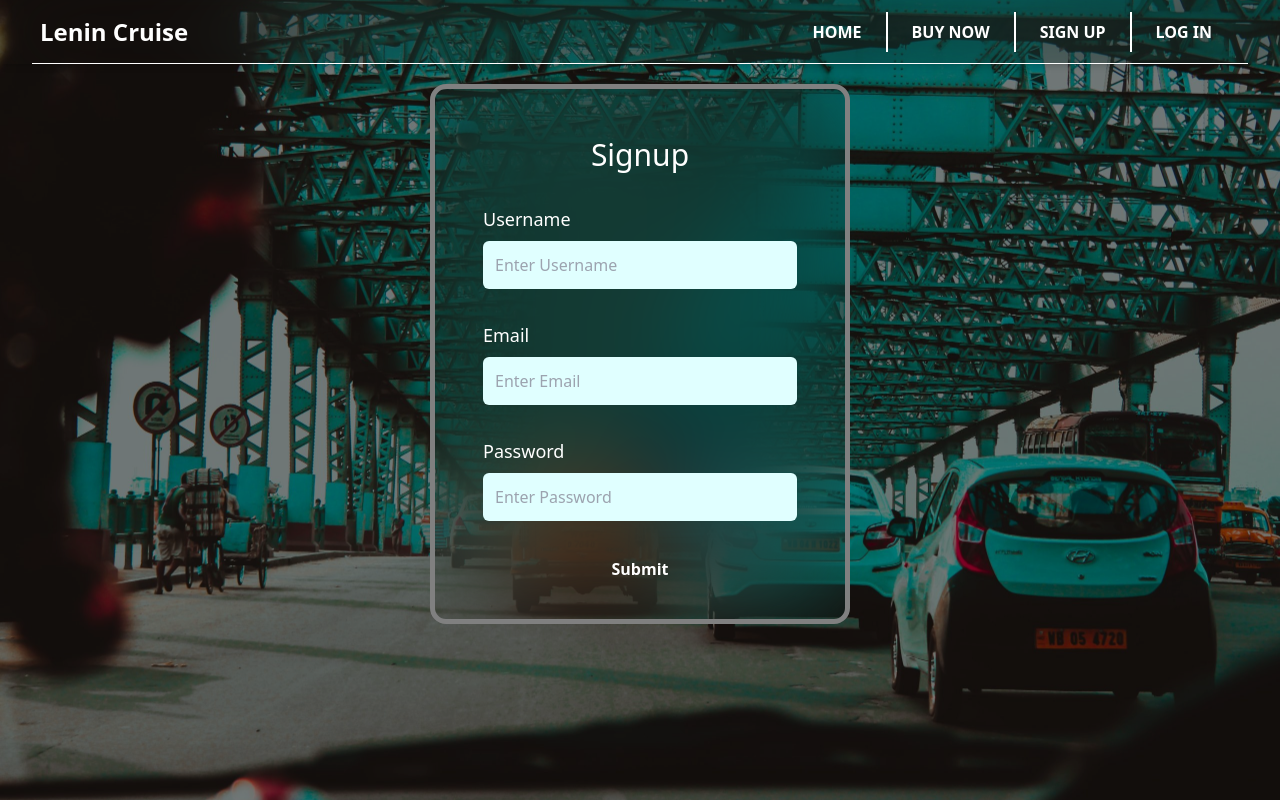
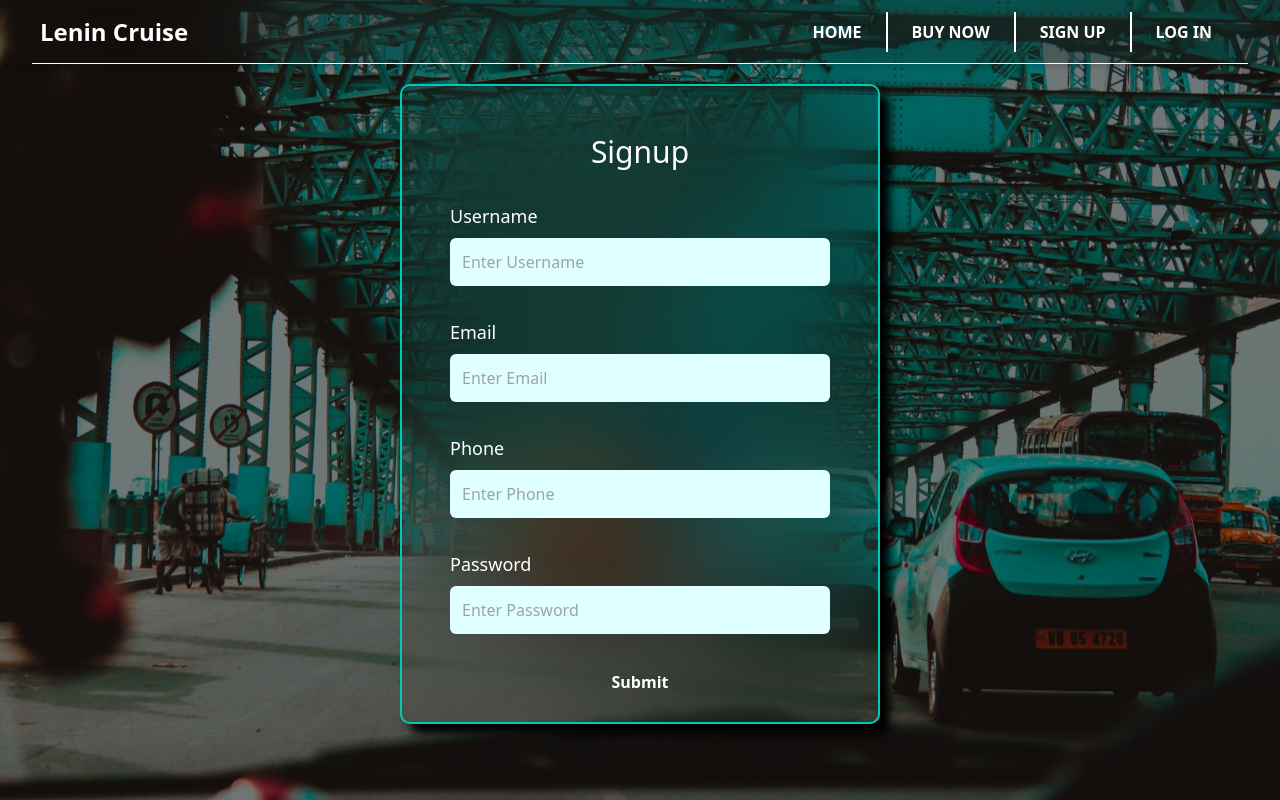
Before and after one commit to theprinceraj/Cruise-Booking-Website, a React (Vite) app in the folder frontend/: page /signup in a window 1280 px wide. Built offline with nearby package versions, Linux system fonts and the light colour scheme.

Commit message:
Content Changes (#6)
* consoling username email password in frontend

* update_profile_page

* update profile page and UI changes

* update

```diff
--- /dev/null
+++ b/frontend/src/components/DashBoard.jsx
@@ -0,0 +1,33 @@
+import React from 'react'
+import Navbar from './Navbar';
+
+function DashBoard() {
+  return (
+    <>
+    <div>
+        <Navbar/>
+        </div>
+
+        <div className="flex items-center justify-center " style={{marginTop:"60px"}}>
+            <div className="flex container container-bordershadow w-[65%] h-[80vh] items-center" style={{justifyContent:"space-between"}}>
+
+
+                <div className=' second-container w-[30%] h-[78vh]' style={{marginInlineStart:"1%",color:"white", fontSize:"20px"}}>
+                    <div style={{margin:"10px"}}>
+                        Profile
+                    </div>
+
+                </div>
+                <div className=' second-container w-[66%] h-[78vh]' style={{marginInlineEnd:"1%",color:"white", fontSize:"20px"}}>
+
+                </div>
+
+            </div>
+
+        </div>
+
+    </>
+  )
+}
+
+export default DashBoard;
--- a/frontend/src/components/ImageCard.jsx
+++ b/frontend/src/components/ImageCard.jsx
@@ -1,7 +1,7 @@
 export default function ImageCard({ imageUrl, category, customText, author }) {
     return (
         <div
-            className="relative !bg-white rounded-xl overflow-hidden w-80 m-3 shadow-lg transition-transform transform hover:scale-105"
+            className="relative !bg-white rounded-xl overflow-hidden w-80 m-3 shadow-lg transition-transform transform hover:scale-105 container-bordershadow"
             style={{ backgroundColor: "white" }}>
             <div className="bg-cover bg-center h-52" style={{ backgroundImage: `url('${imageUrl}')` }}></div>
             <a
--- a/frontend/src/components/Login.jsx
+++ b/frontend/src/components/Login.jsx
@@ -16,9 +16,14 @@ export default function Login(){
         });
     }
 
-    const handleLogin = async (e) => {
+    const handleLogin = (e) => {
         e.preventDefault();
+        const userObject={
+            email : e.target[0].value,
+            password : e.target[1].value,
+        }
 
+        console.log(userObject);
 
     };
     return (
@@ -26,8 +31,8 @@ export default function Login(){
             {/* form changes -> relative removed, height changed(480px), border border-white/10 removed, shadow-xl removed, bg-white/10 removed */}
             <form
                 onSubmit={handleLogin}
-                className=" w-[420px] h-[440px]  backdrop-blur-dk rounded-2xl p-12"
-                style={{ border: "5px solid grey" }}>
+                className=" w-[420px] h-[440px]  backdrop-blur-dk rounded-2xl p-12 container-bordershadow"
+                >
                 <h3
                     className="text-3xl font-medium text-white text-center"
                     style={{
--- a/frontend/src/components/Navbar.jsx
+++ b/frontend/src/components/Navbar.jsx
@@ -3,13 +3,15 @@ import buyLogo from "/buyLogo.svg";
 import homeLogo from "/homeLogo.svg";
 export default function Navbar() {
     return (
-        <>(
+        <>
             <nav
                 className="bg-black/80 backdrop-blur-dk fixed w-full z-10 top-0 left-0 shadow-md"
                 style={{ color: "white" }}>
                 <div className="max-w-7xl mx-auto px-4 sm:px-6 lg:px-8">
                     <div className="flex items-center justify-between h-16 border-b border-gray-700">
-                        <div className="w-40 m-2 font-bold text-2xl">Lenin Cruise</div>
+                        <div className="w-40 m-2 font-bold text-2xl">
+                            <Link to="/">Lenin Cruise</Link>
+                        </div>
                         <div className="flex items-center m-3">
                             <Link
                                 to="/"
@@ -35,7 +37,7 @@ export default function Navbar() {
                     </div>
                 </div>
             </nav>
-            );
+            ;
         </>
     );
 }
--- a/frontend/src/components/SignUp.jsx
+++ b/frontend/src/components/SignUp.jsx
@@ -4,8 +4,10 @@ export default function SignUp(){
     const initialUserValues = {
         username:"",
         email:"",
+        phone:"",
         password:"",
     };
+    const URL = "http://localhost:5173/signup";
 
     const [user, setUser] = useState(initialUserValues);
 
@@ -18,17 +20,39 @@ export default function SignUp(){
         });
     }
 
-    const handleSignup = async (e) => {
+    const handleSignup = (e) => {
         e.preventDefault();
+        const userObject={
+            username : e.target[0].value,
+            email : e.target[1].value,
+            phone : e.target[2].value,
+            password : e.target[3].value,
+        }
+
+        console.log(userObject);
     };
 
+    const phoneFieldChangeListener = (e)=>{
+        e.preventDefault();
+        let name = e.target.name;
+        if(name == "phone"){
+            let value = e.target.value.replace(/[^\d]/g, '');
+            setUser({
+                ...user,
+                [name]:value,
+            });
+        }
+
+    }
+
+
     return  (
-        <div className="flex items-center justify-center" style={{ marginTop: 60 }}>
+        <div className="flex items-center justify-center " style={{ marginTop: 60 }}>
             {/* form changes -> relative removed, height changed(480px), border border-white/10 removed, shadow-xl removed, bg-white/10 removed */}
             <form
                 onSubmit={handleSignup}
-                className=" w-[420px] h-[540px] bg-white/10 backdrop-blur-dk rounded-2xl  p-12"
-                style={{ border: "5px solid grey" }}>
+                className=" w-[480px] h-[640px] bg-white/10 backdrop-blur-dk rounded-2xl container-bordershadow p-12"
+                >
                 <h3 className="text-3xl font-medium text-white text-center" style={{ color: "white" }}>
                     Signup
                 </h3>
@@ -62,6 +86,24 @@ export default function SignUp(){
                     placeholder="Enter Email"
                     value={user.email}
                     onChange={userChangeListener}
+                    className="w-full h-12 mt-2 bg-white/10 rounded-md px-3 text-white placeholder-gray-300 focus:outline-none"
+                    style={{ backgroundColor: "lightcyan" }}
+                />
+                <label
+                    htmlFor="phone"
+                    className="block mt-8 text-white text-lg font-medium"
+                    style={{ color: "white" }}>
+                    Phone
+                </label>
+                <input
+                    type="text"
+                    id="phone"
+                    name="phone"
+
+                    // pattern="[0-9]{3}-[0-9]{2}-[0-9]{3}"
+                    placeholder="Enter Phone"
+                    value={user.phone}
+                    onChange={phoneFieldChangeListener}
                     className="w-full h-12 mt-2 bg-white/10 rounded-md px-3 text-white placeholder-gray-300 focus:outline-none"
                     style={{ backgroundColor: "lightcyan" }}
                 />
--- a/frontend/src/index.css
+++ b/frontend/src/index.css
@@ -25,3 +25,20 @@
 .backdrop-blur-dk{
         backdrop-filter: blur(50px);
 }
+
+.container{
+    backdrop-filter: blur(300px);
+
+}
+.second-container{
+    backdrop-filter: blur(500px);
+    border-radius: 10px;
+    box-shadow: 5px 5px 10px black;
+
+}
+
+.container-bordershadow{
+    border: 2px solid rgb(0, 202, 179);
+    border-radius: 10px;
+    box-shadow: 10px 10px 10px black;
+}
--- a/frontend/src/pages/Home.jsx
+++ b/frontend/src/pages/Home.jsx
@@ -31,7 +31,7 @@ export default function Home() {
         <>
             <Navbar />
             <div className="relative h-[89vh] w-100 flex flex-col items-center justify-center">
-                <div className="flex flex-wrap justify-center items-start">
+                <div className="flex flex-wrap justify-center items-start ">
                     {imageCardsData.map((data) => (
                         <ImageCard
                             imageUrl={data.imageUrl}
@@ -42,12 +42,14 @@ export default function Home() {
                     ))}
                 </div>
                 <button
-                    className="border-solid border-2 rounded-3xl mx-2 mt-2 p-2 font-bold text-2xl bg-cyan-500 shadow-lg shadow-cyan-500/50"
+                    className="border-solid border-2 rounded-3xl mx-2 mt-2 p-2 font-bold text-2xl bg-cyan-500 shadow-lg shadow-cyan-500/50 "
                     style={{
-                        borderColor: "white",
+                        borderColor: "cyan",
                         color: isHovered ? "white" : "yellow",
-                        backgroundColor: isHovered ? "rgba(255, 0, 0, 0.5)" : "rgba(0, 0, 0, 0.3)",
+                        backgroundColor: isHovered ? "rgb(0, 202, 180, 0.9)" : "rgba(0, 0, 0, 0.1)",
+
                     }}
+
                     onMouseEnter={handleMouseEnter}
                     onMouseLeave={handleMouseLeave}>
                         <Link to="/booking">BOOK NOW</Link>
--- a/frontend/src/pages/Profile.jsx
+++ b/frontend/src/pages/Profile.jsx
@@ -1,11 +1,12 @@
+import DashBoard from "../components/DashBoard";
 import Navbar from "../components/Navbar";
-
-export default function Profile() {
+function Profile() {
     return (
         <>
-            <Navbar />
-
-            <div>Profile</div>
+            {/* <div><Navbar /></div> */}
+            <div><DashBoard/></div>
         </>
     );
 }
+
+export default Profile;
```
Also changed, not shown: frontend/src/output.css (line endings or trailing spaces).
